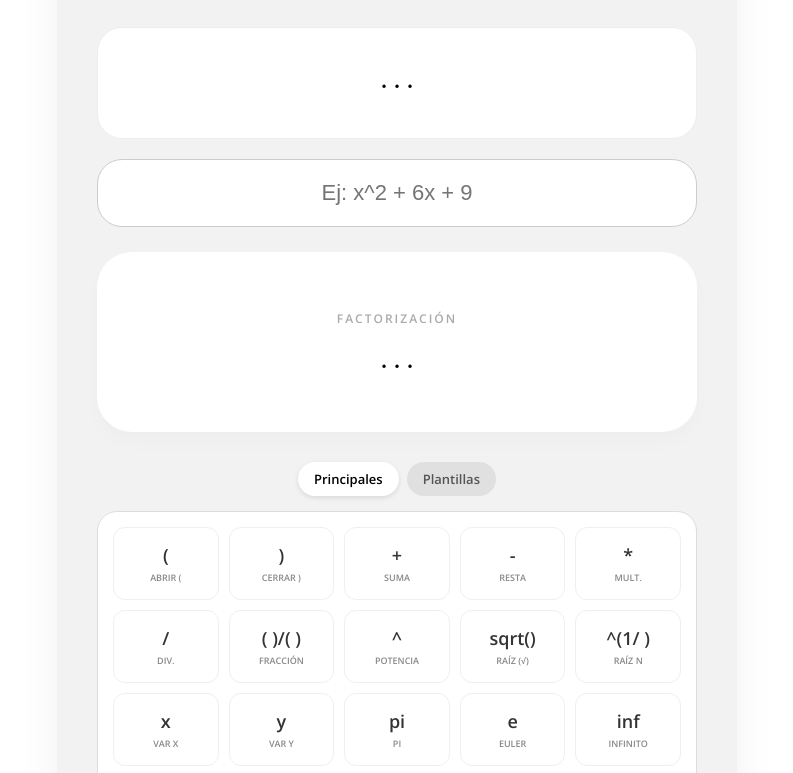
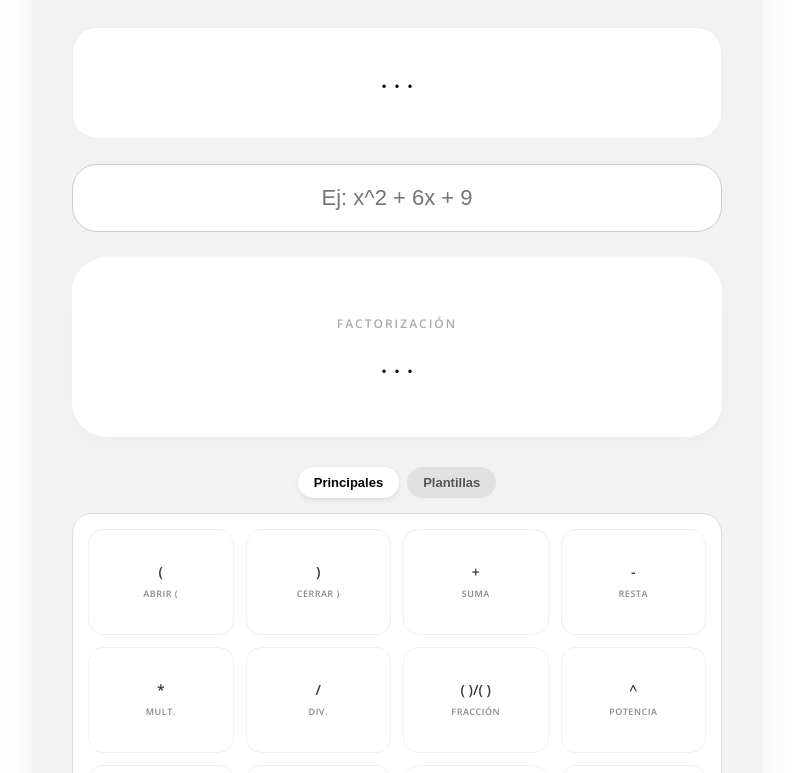
Before and after one commit to srodriguezrojas939/factorizadora-web, a plain HTML site: page index.html in a window 1280 px wide. Shown: the part 168-941 px from the top of the page, without its empty margins (243-1036 px from the left). Drawn offline with nearby package versions, Linux system fonts and the light colour scheme.

Commit message:
Update index.html

```diff
--- a/index.html
+++ b/index.html
@@ -1,4 +1,3 @@
-
 <!DOCTYPE html>
 <html lang="es">
 <head>
@@ -18,7 +17,7 @@
 
     <style>
         :root {
-            --bg-color: #ffffff; /* Fondo de la web blanco solicitado */
+            --bg-color: #ffffff;
             --container-bg: #F2F2F2;
             --white: #ffffff;
             --text-main: #1a1a1a;
@@ -38,7 +37,7 @@
             padding: 40px;
             border-radius: 40px;
             width: 100%;
-            max-width: 600px;
+            max-width: 650px; /* Un poco más ancho para las plantillas */
             box-shadow: 0 20px 40px rgba(0,0,0,0.06);
             display: flex;
             flex-direction: column;
@@ -59,7 +58,6 @@
             margin-top: 5px;
         }
 
-        /* Visor de Entrada */
         .preview-box {
             background: white;
             border: 1px solid #eee;
@@ -70,15 +68,14 @@
             justify-content: center;
             padding: 15px;
             font-size: 24px;
-            margin-bottom: 20px; /* Distancia con el input inferior */
+            margin-bottom: 25px; /* Distancia del visor al input */
         }
 
-        /* Input Principal */
         #algebra-input {
             width: 100%;
             padding: 20px;
             border: 1px solid #ccc;
-            border-radius: 25px; /* Redondeado completo para que parezca independiente */
+            border-radius: 25px;
             font-size: 22px;
             outline: none;
             text-align: center;
@@ -87,9 +84,7 @@
             margin-bottom: 25px;
             background: white;
         }
-        #algebra-input:focus { border-color: #000; box-shadow: 0 5px 15px rgba(0,0,0,0.05); }
 
-        /* Tarjeta de Resultado */
         .result-card {
             background: var(--white);
             padding: 30px;
@@ -113,27 +108,56 @@
         }
 
         #output { font-size: 24px; color: #000; }
-        .error-text { color: #ff4757; font-size: 14px; font-weight: 600; }
 
-        /* Estilos de Píldoras y Teclado */
         .pills-nav { display: flex; justify-content: center; gap: 8px; margin-bottom: 15px; flex-wrap: wrap; }
         .pill {
             background: #e0e0e0; border: none; padding: 8px 16px; border-radius: 20px;
             font-size: 13px; cursor: pointer; transition: 0.3s; font-weight: 600;
-            color: #555; font-family: 'Open Sans', sans-serif;
+            color: #555;
         }
         .pill.active { background: white; color: black; box-shadow: 0 2px 5px rgba(0,0,0,0.1); }
 
         .symbols-container { background: white; border-radius: 20px; padding: 15px; border: 1px solid #ddd; }
-        .symbols-grid { display: grid; grid-template-columns: repeat(auto-fill, minmax(100px, 1fr)); gap: 10px; }
+
+        /* CORRECCIÓN: Aumentamos el minmax a 140px y permitimos que las filas crezcan */
+        .symbols-grid {
+            display: grid;
+            grid-template-columns: repeat(auto-fill, minmax(140px, 1fr));
+            gap: 12px;
+        }
+
         .sym-btn {
-            background: white; border: 1px solid #efefef; padding: 15px 5px; border-radius: 12px;
-            text-align: center; cursor: pointer; transition: 0.2s; font-size: 14px; color: #333;
-            display: flex; flex-direction: column; align-items: center; justify-content: center;
+            background: white;
+            border: 1px solid #efefef;
+            padding: 12px 8px;
+            border-radius: 15px;
+            text-align: center;
+            cursor: pointer;
+            transition: 0.2s;
+            display: flex;
+            flex-direction: column;
+            align-items: center;
+            justify-content: center;
+            min-height: 80px; /* Altura mínima consistente */
+            word-break: break-all; /* Evita que el texto se salga */
         }
         .sym-btn:hover { background: #f8f8f8; border-color: #ccc; }
-        .sym-btn span { font-size: 18px; font-weight: 600; margin-bottom: 4px; }
-        .sym-btn small { font-size: 9px; text-transform: uppercase; color: #888; font-weight: 700; }
+
+        /* CORRECCIÓN: Tamaño de fuente más balanceado */
+        .sym-btn span {
+            font-size: 14px;
+            font-weight: 600;
+            margin-bottom: 6px;
+            color: #333;
+            line-height: 1.2;
+        }
+        .sym-btn small {
+            font-size: 9px;
+            text-transform: uppercase;
+            color: #888;
+            font-weight: 700;
+            letter-spacing: 0.5px;
+        }
     </style>
 </head>
 <body>
@@ -170,9 +194,8 @@
     const preview = document.getElementById('preview');
     const output = document.getElementById('output');
 
-    // Configuración de Categorías
     const categorias = {
-       principales: [
+             principales: [
         { s: '(', t: 'ABRIR (' },
         { s: ')', t: 'CERRAR )' },
         { s: '+', t: 'SUMA' },
@@ -214,68 +237,47 @@
     { s: '(x+a)*(x+b)*(x+c)', t: 'Prod. Notables' },
     { s: 'x^2+y^2+z^2+2*x*y+2*x*z+2*y*z', t: 'Trinomio^2' }
 ]
+
     };
 
     function showCategory(cat, btn) {
-        // Actualizar UI de píldoras
         document.querySelectorAll('.pill').forEach(p => p.classList.remove('active'));
         btn.classList.add('active');
-
-        // Renderizar botones
         const grid = document.getElementById('grid-content');
         grid.innerHTML = '';
         categorias[cat].forEach(item => {
             const div = document.createElement('div');
             div.className = 'sym-btn';
             div.innerHTML = `<span>${item.s}</span><small>${item.t}</small>`;
-            div.onclick = () => insertarSimbolo(item.s);
+            div.onclick = () => {
+                const pos = input.selectionStart;
+                input.value = input.value.slice(0, pos) + item.s + input.value.slice(pos);
+                input.focus();
+                input.dispatchEvent(new Event('input'));
+            };
             grid.appendChild(div);
         });
     }
 
-    function insertarSimbolo(s) {
-        const pos = input.selectionStart;
-        const texto = input.value;
-        input.value = texto.slice(0, pos) + s + texto.slice(pos);
-        input.focus();
-        // Disparar el evento input manualmente para actualizar la factorización
-        input.dispatchEvent(new Event('input'));
-    }
-
     input.addEventListener('input', () => {
         const val = input.value.trim();
-
         if (!val) {
             preview.innerHTML = "\\( \\dots \\)";
             output.innerHTML = "\\( \\dots \\)";
             return;
         }
-
         try {
-            // 1. Mostrar Preview
-            let previewText = val.replace(/sqrt/g, '\\sqrt');
-            preview.innerHTML = `\\[ ${previewText} \\]`;
-
-            // 2. Factorizar con Nerdamer
+            preview.innerHTML = `\\[ ${val.replace(/sqrt/g, '\\sqrt')} \\]`;
             let expression = nerdamer(val).simplify();
             let factored = nerdamer.factor(expression);
-
-            // 3. Mostrar Resultado
             output.innerHTML = `\\[ ${factored.toTeX()} \\]`;
-
         } catch (e) {
-            output.innerHTML = "<span class='error-text'>Esperando expresión válida...</span>";
+            output.innerHTML = "<span style='color:#ff4757;font-size:14px;'>Esperando expresión válida...</span>";
         }
-
-        if (window.MathJax) {
-            MathJax.typesetPromise();
-        }
+        if (window.MathJax) MathJax.typesetPromise();
     });
 
-    // Inicializar primera categoría
-    window.onload = () => {
-        showCategory('principales', document.querySelector('.pill'));
-    };
+    window.onload = () => showCategory('principales', document.querySelector('.pill'));
 </script>
 
 </body>
```
